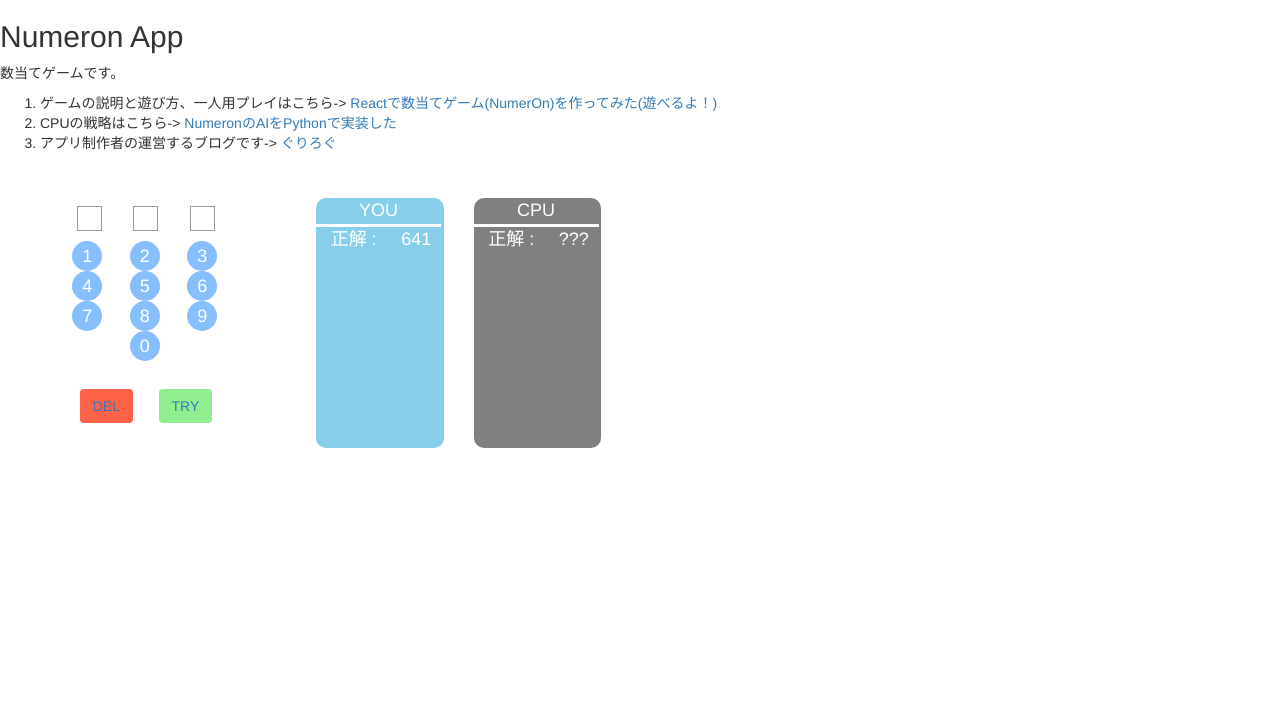
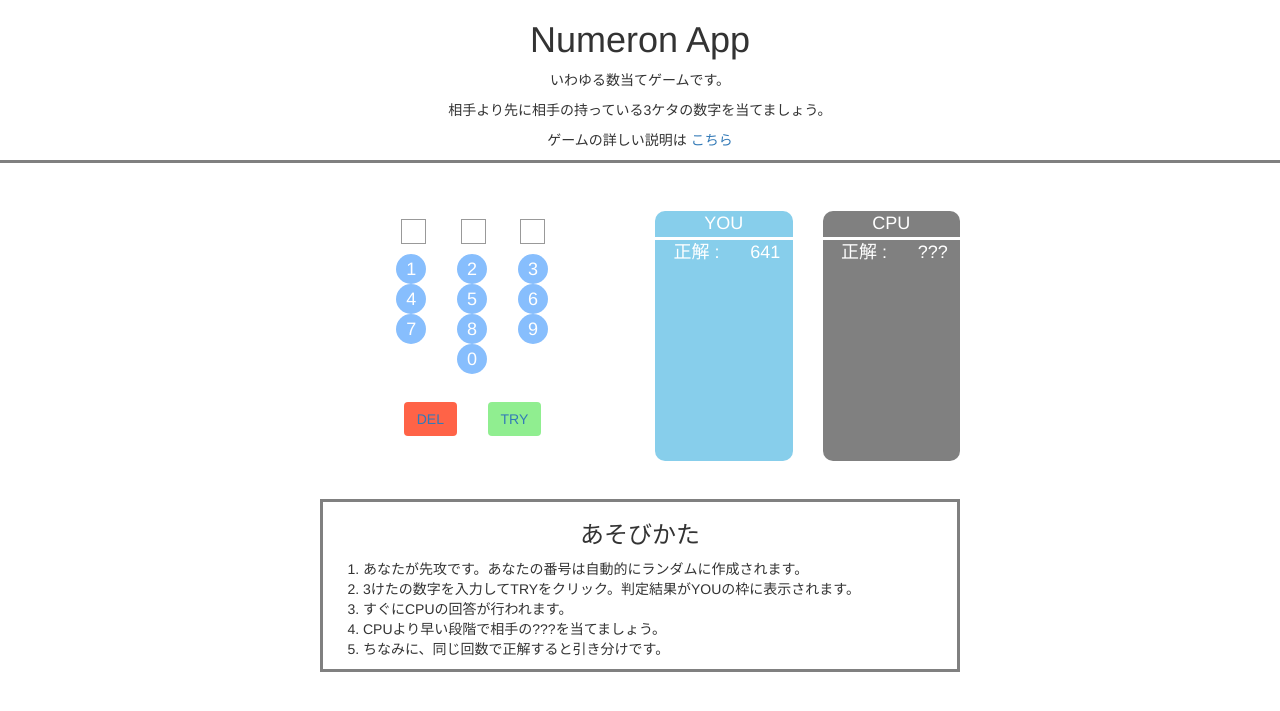
Before and after one commit to habroptilus/numeron, a Flask app: page / in a window 1280 px wide. Shown: the top 711 px of the page. Run offline with Flask 2, Linux system fonts and the light colour scheme; some libraries are stand-ins or nearby versions.

Commit message:
デザイン調整

```diff
--- a/main/static/app.css
+++ b/main/static/app.css
@@ -1,8 +1,8 @@
 .main{
   position:relative;
-  top:25px;
-  left:1px;
-  width:600px;
+  top:0px;
+  left:0px;
+  width:100%;
 }
 
 .btnrow{
@@ -70,7 +70,7 @@ a.disabled{
     background-color: gray;
 }
 table{
-  width:125px;
+  width:100%;
   font-size:large;
   text-align:center;
   color:white;
@@ -141,3 +141,22 @@ tfoot{
 .draw .box-title{
     background: green;
 }
+
+.header{
+    text-align: center;
+    border-bottom: solid gray;
+}
+.readme{
+    border: solid gray;
+    width:50%;
+    margin: auto;
+}
+.readme-header{
+    text-align: center;
+}
+#react-container{
+    margin: auto;
+    width: 50%;
+    margin-top: 3%;
+    margin-bottom: 3%;
+}
--- a/main/templates/layout.html
+++ b/main/templates/layout.html
@@ -6,30 +6,31 @@
     <link rel="stylesheet" href="static/app.css">
     <link rel="stylesheet" href="https://maxcdn.bootstrapcdn.com/bootstrap/3.3.6/css/bootstrap.min.css" />
 </head>
+<div class="header">
+    <h1>Numeron App</h2>
+    <p>いわゆる数当てゲームです。</p>
+    <p>相手より先に相手の持っている3ケタの数字を当てましょう。</p>
+    <p>ゲームの詳しい説明は<a href="http://www.smartbowwow.com/2018/04/reactnumeron.html">
+        こちら
+    </a></p>
+</div>
 
-<h2>Numeron App</h2>
-<p>数当てゲームです。</p>
-<div class="readme">
-<ol>
-    <li>
-        ゲームの説明と遊び方、一人用プレイはこちら->
-        <a href="http://www.smartbowwow.com/2018/04/reactnumeron.html">
-            Reactで数当てゲーム(NumerOn)を作ってみた(遊べるよ！)
-        </a>
-     </li>
-     <li>
-         CPUの戦略はこちら->
-         <a href="#">
-             NumeronのAIをPythonで実装した
-         </a>
-     </li>
-     <li>
-         アプリ制作者の運営するブログです->
-         <a href="http://www.smartbowwow.com/">ぐりろぐ</a>
-     </li>
-</ol>
-</div>
 {% block body %}
 {% endblock %}
+<div class="readme">
+    <div class="readme-header">
+        <h3>あそびかた</h3>
+    </div>
+    <div class="readme-body">
+        <ol>
+            <li>あなたが先攻です。あなたの番号は自動的にランダムに作成されます。</li>
+             <li>3けたの数字を入力してTRYをクリック。判定結果がYOUの枠に表示されます。</li>
+             <li>すぐにCPUの回答が行われます。</li>
+             <li>CPUより早い段階で相手の???を当てましょう。</li>
+             <li>ちなみに、同じ回数で正解すると引き分けです。</li>
+        </ol>
+    </div>
+
+</div>
 <script src="./static/bundle.js" ></script>
 </html>
```
